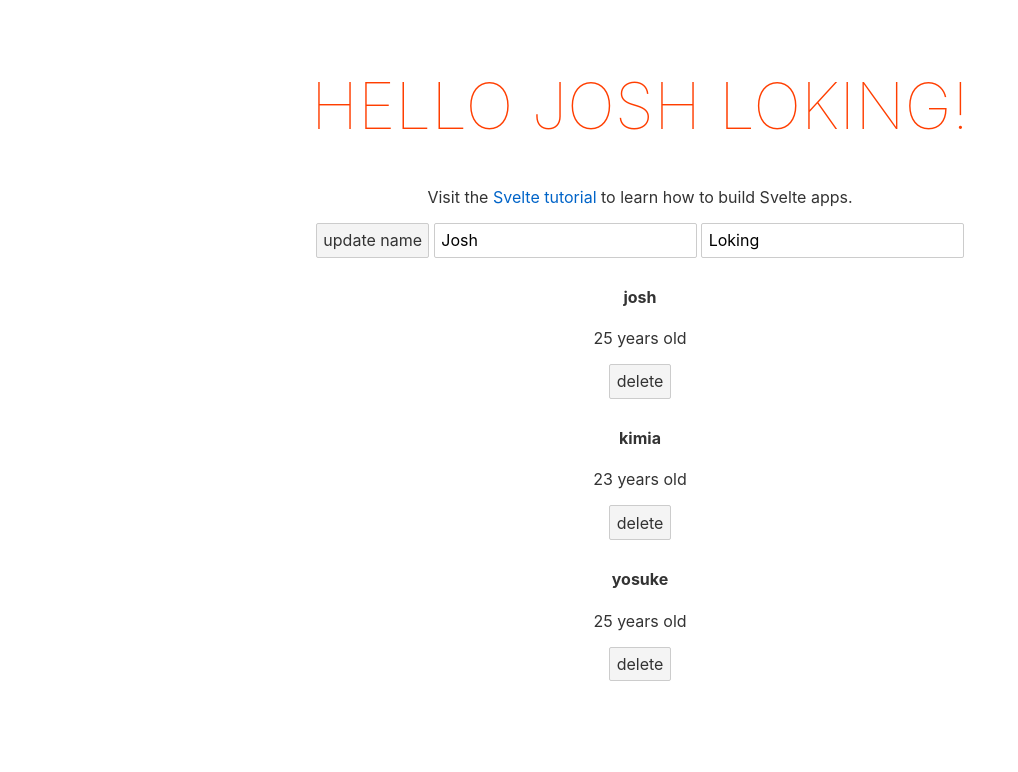
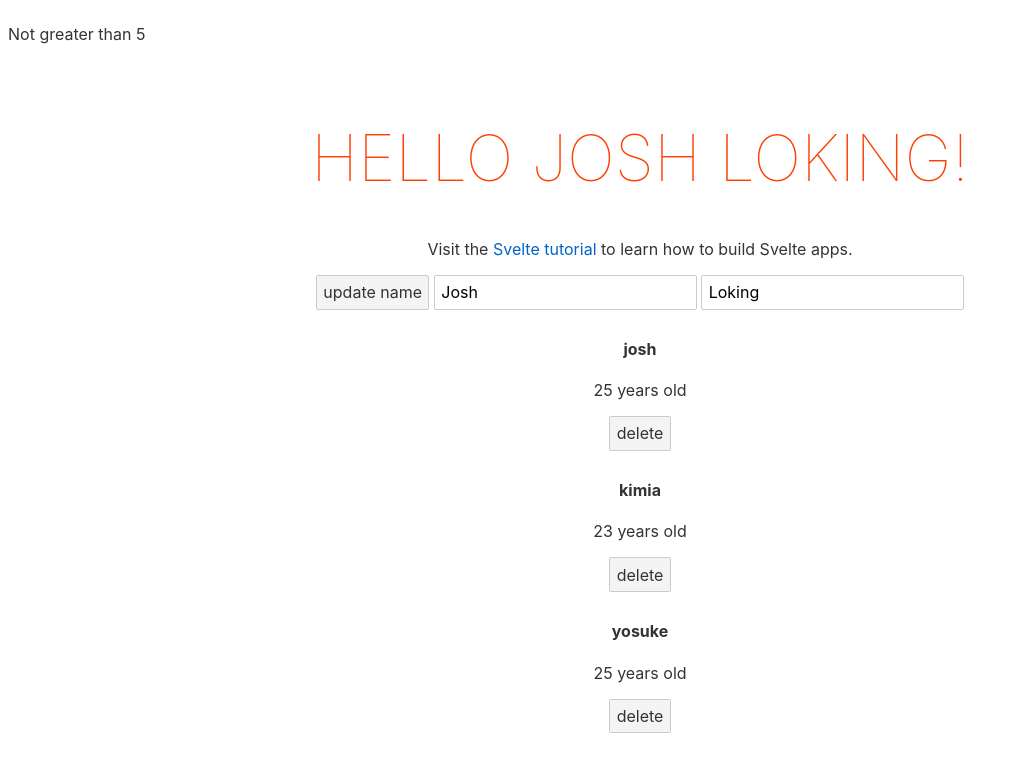
Before and after one commit to josuebrunel/playground, a Svelte app: page / in a window 1280 px wide. Shown: the top 772 px of the page, without its empty margins (0-1018 px from the left). Built offline with nearby package versions, Linux system fonts and the light colour scheme.

Commit message:
conditional

```diff
--- a/src/App.svelte
+++ b/src/App.svelte
@@ -21,7 +21,17 @@
 		console.log("deleting person ", id);
 		people = people.filter((person) => person.id != id);
 	};
+
+	let num = 5;
 </script>
+
+{#if num > 20}
+	<p>Greater than 20</p>
+{:else if num > 5}
+	<p>Greater than 5</p>
+{:else}
+	<p>Not greater than 5</p>
+{/if}
 
 <main>
 	<h1>Hello {fullName}!</h1>
```
